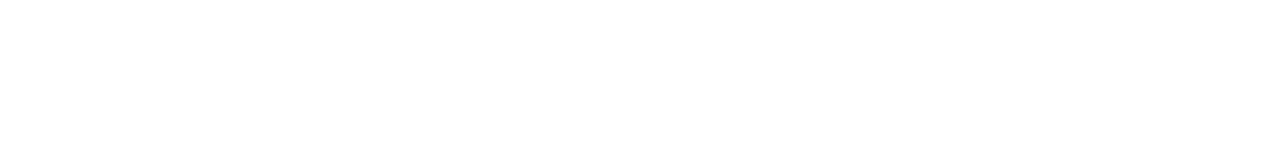
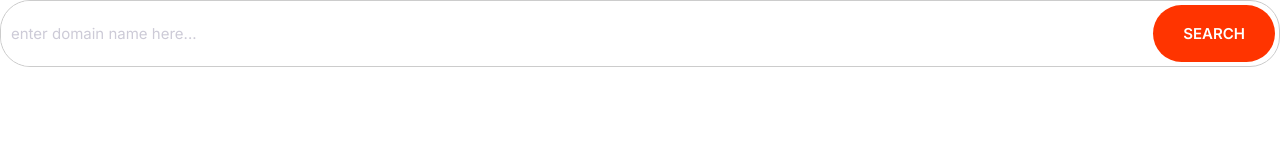
Before and after one commit to rawanwehbe/Cloud-services-website, a plain HTML site: page index.html in a window 1280 px wide. Drawn offline with Linux system fonts and the light colour scheme.

Commit message:
inputGroup

```diff
--- a/css/style.css
+++ b/css/style.css
@@ -4,6 +4,8 @@
     --color-accent: #ff3400;
     --color-headings: #1b0760;
     --color-body: #918ca4;
+    --color-border:#ccc;
+    --border-radius: 30px;
 }
 *,*::after,*::before{
     box-sizing: border-box;
@@ -194,8 +196,8 @@
 }
 /*inputs*/
 .input{
-    border-radius: 30px;
-    border:1px solid #ccc ;
+    border-radius: var(--border-radius);
+    border:1px solid var(--color-border) ;
     color: var(--color-headings);font-size: 2rem;
     outline: 0;
     padding: 1.5rem 3.5rem;
@@ -203,6 +205,19 @@
 ::placeholder{
     color:#cdcbd7;
 }
+.input-group{
+border: 1px solid var(--color-border);
+border-radius: var(--border-radius);
+display: flex;
+}
+.input-group .input{
+border: 0;
+flex-grow: 1;
+padding: 1.5rem 1rem;
+}
+.input-group .btn{
+    margin: 4px;
+}
 @media screen and (min-width:1024px){
 .input{
     font-size: 1.5rem;
--- a/index.html
+++ b/index.html
@@ -14,5 +14,14 @@
     <link rel="stylesheet" href="css/normalize.css" />
     <link rel="stylesheet" href="css/style.css" />
   </head>
-  <body></body>
+  <body>
+    <div class="input-group">
+      <input
+        type="text"
+        class="input"
+        placeholder="enter domain name here..."
+      />
+      <button class="btn btn--accent">Search</button>
+    </div>
+  </body>
 </html>
```
Also changed, not shown: components/InputGroup.html (added, +4 -0 lines).
